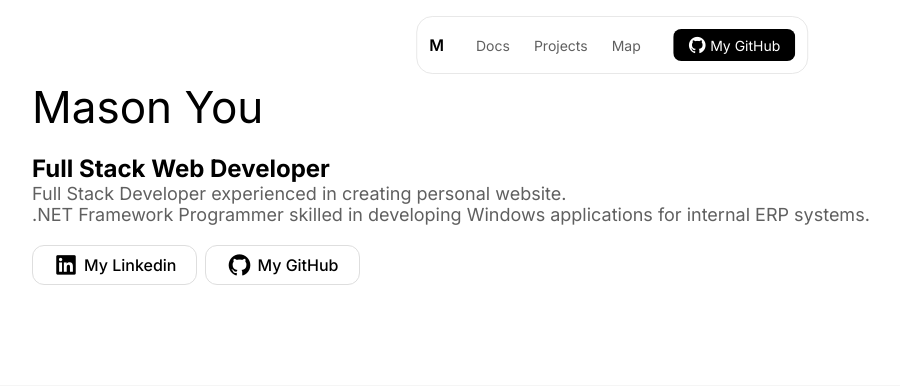
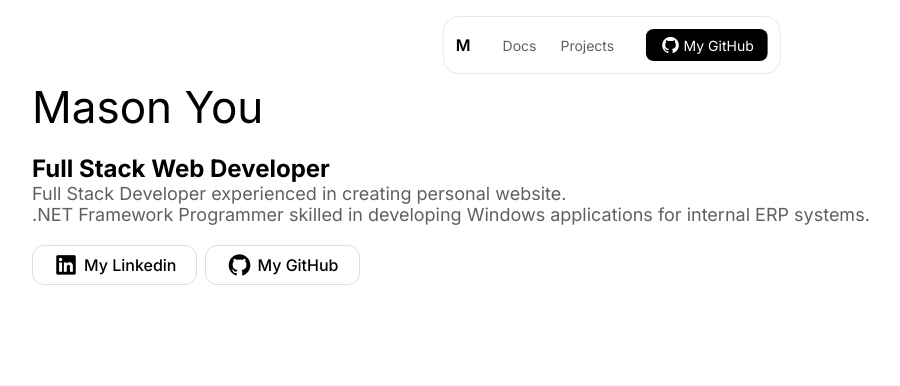
Before and after one commit to MasonYou/myDjango, a Django app: page / in a window 1280 px wide. Shown: the top 386 px of the page, without its empty margins (28-928 px from the left). Run offline with Django 5.2, Linux system fonts and the light colour scheme.

Commit message:
Remove unused files

```diff
--- a/personalPortfolio/templates/ppNavBar.html
+++ b/personalPortfolio/templates/ppNavBar.html
@@ -5,7 +5,6 @@
     <div class="nav-links">
         <a href="{% url 'masonDocs' %}">Docs</a>
         <a href="{% url 'masonProjects' %}">Projects</a>
-        <a href="{% url 'masonMap' %}">Map</a>
     </div>
     <button onclick="goToGitHub()"><i class="ri-github-fill"></i> My GitHub</button>
 </nav>
--- a/personalPortfolio/urls.py
+++ b/personalPortfolio/urls.py
@@ -4,6 +4,5 @@ from . import views
 urlpatterns = [
     path('', views.home, name='masonMainPage'),
     path('Docs', views.docs, name='masonDocs'),
-    path('Map', views.map, name='masonMap'),
     path('Projects', views.projects, name='masonProjects')
 ]
--- a/personalPortfolio/views.py
+++ b/personalPortfolio/views.py
@@ -7,8 +7,5 @@ def home(request):
 def docs(request):
     return render(request, 'docs/ppDocs.html', {})
 
-def map(request):
-    return render(request, 'map/ppMap.html', {})
-
 def projects(request):
     return render(request, 'projects/ppProjects.html', {})
```
Also changed, not shown: personalPortfolio/templates/map/ppMap.html (deleted, +0 -10 lines), personalPortfolio/templates/ppFooter.html (deleted, +0 -9 lines), 1 other file.
